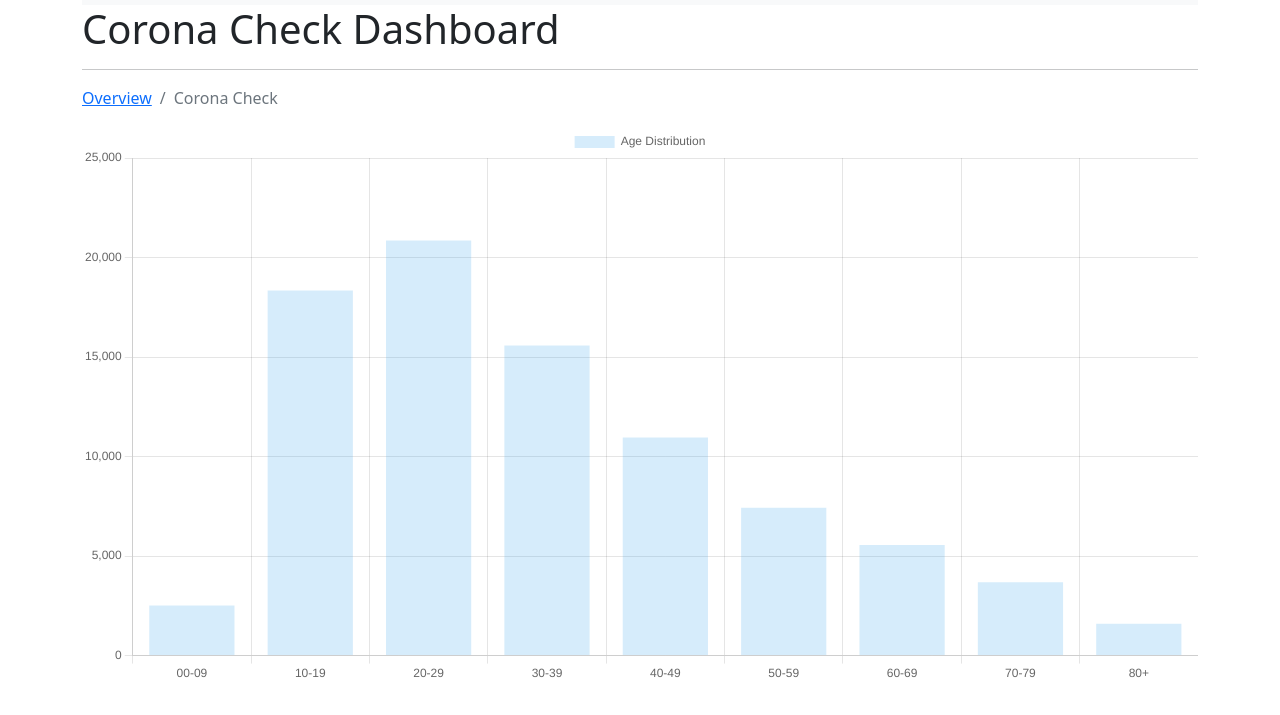
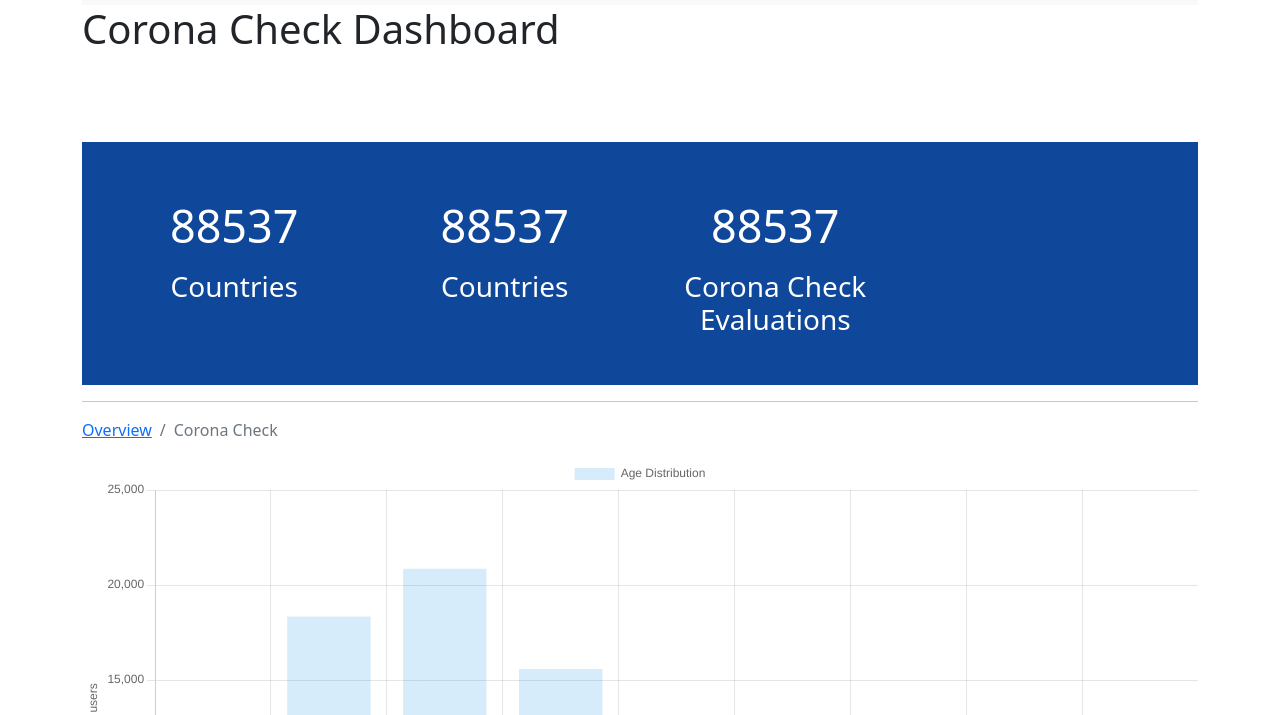
Before and after one commit to joa24jm/php_pycharm_test, a plain HTML site: page www/corona-check/index.html in a window 1280 px wide. Shown: the part 85-800 px from the top of the page. Drawn offline with nearby package versions, Linux system fonts and the light colour scheme.

Commit message:
Start creating an animated counter with basic facts

```diff
--- a/www/corona-check/index.html
+++ b/www/corona-check/index.html
@@ -79,6 +79,32 @@
 
     <h1>Corona Check Dashboard</h1>
 
+    <div id="basic_facts"></div>
+
+    <header>
+      <div class="container">
+      </div>
+    </header>
+
+    <!--Add animated counter-->
+    <section class="counters">
+      <div class="container">
+        <div>
+					<div class="counter" data-target="10000">0</div>
+					<h3>Countries</h3>
+				</div>
+        <div>
+					<div class="counter" data-target="60000">0</div>
+					<h3>Countries</h3>
+				</div>
+        <div>
+					<div class="counter" data-target="70000">0</div>
+					<h3>Corona Check Evaluations</h3>
+				</div>
+      </div>
+    </section>
+
+
     <hr/>
 
     <nav aria-label="breadcrumb">
@@ -93,7 +119,7 @@
     </div>
 
   </div>
-
+  <!--Chart.js v3.7.1-->
   <script src="https://cdn.jsdelivr.net/npm/chart.js"></script>
 
   <!-- JavaScript Custom -->
@@ -102,5 +128,7 @@
 
   <!-- JavaScript Bootstrap -->
   <script src="https://cdn.jsdelivr.net/npm/bootstrap@5.1.3/dist/js/bootstrap.bundle.min.js" integrity="sha384-ka7Sk0Gln4gmtz2MlQnikT1wXgYsOg+OMhuP+IlRH9sENBO0LRn5q+8nbTov4+1p" crossorigin="anonymous"></script>
+
+
 </body>
 </html>
--- a/www/css/styles.css
+++ b/www/css/styles.css
@@ -1,3 +1,72 @@
 .card {
   margin-bottom: 2rem;
 }
+
+* {
+  box-sizing: border-box;
+  margin: 0;
+  padding: 0;
+}
+
+body {
+  background: rgb(255, 255, 255);
+  color:rgb(0, 0, 0);
+  display: flex;
+  flex-direction: column;
+  justify-content: flex-end;
+  height: 100vh;
+}
+
+.container {
+	max-width: 1100px;
+	margin: 0 auto;
+	overflow: auto;
+}
+
+header {
+	flex: 1;
+	height: 10%;
+	display: flex;
+	align-items: center;
+	justify-content: center;
+}
+
+header h1 {
+	font-size: 20;
+}
+
+.counters {
+	background: #0f479a;
+	color: #fff;
+	padding: 40px 20px;
+	border-top: 1px rgb(255, 255, 255) solid;
+}
+
+.counters .container {
+	display: grid;
+	grid-template-columns: repeat(4, 1fr);
+	grid-gap: 30px;
+	text-align: center;
+}
+
+.counters i {
+	color: rgb(255, 255, 255);
+	margin-bottom: 5px;
+}
+
+.counters .counter {
+	font-size: 45px;
+	margin: 10px 0;
+}
+
+@media (max-width: 700px) {
+	.counters .container {
+		grid-template-columns: repeat(2, 1fr);
+	}
+
+	.counters .container > div:nth-of-type(1),
+	.counters .container > div:nth-of-type(2) {
+		border-bottom: 1px rgb(255, 255, 255) solid;
+		padding-bottom: 20px;
+	}
+}
--- a/www/js/cc/cc.js
+++ b/www/js/cc/cc.js
@@ -1,3 +1,55 @@
+// ================================================================
+// Animated Counter [START]
+// ================================================================
+const json_data_url_2 = '../../json/cc/basic_facts.json';
+
+window.onload = getJSON(json_data_url_2, function(err, json_data) {
+  if (err !== null) {
+    console.log('Something went wrong: ' + err);
+  } else {
+    console.log('Basic facts:');
+    console.log(json_data);
+  }
+
+const counters = document.querySelectorAll('.counter');
+const speed = 150; // The lower the slower
+
+counters.forEach(counter => {
+	const updateCount = () => {
+    // TODO: Parse json data correctly - how to access the right data? n_users, n_countries, n_evaluations
+		const target = json_data.n_cor;
+		const count = +counter.innerText;
+
+		// Lower inc to slow and higher to slow
+		const inc = target / speed;
+
+		// console.log(inc);
+		// console.log(count);
+
+		// Check if target is reached
+		if (count < target) {
+			// Add inc to count and output in counter
+			counter.innerText = count + inc;
+			// Call function every ms
+			setTimeout(updateCount, 1);
+		} else {
+			counter.innerText = target;
+		}
+	};
+
+	updateCount();
+});
+
+
+  });
+
+
+
+// ================================================================
+// Animated Counter [END]
+// ================================================================
+
+
 // ================================================================
 // Basic Chart.js example [START]
 // ================================================================
@@ -27,7 +79,22 @@ window.onload = getJSON(json_data_url, function(err, json_data) {
     const config = {
       type: 'bar',
       data: data,
-      options: {}
+      options : {
+        scales: {
+          y: {
+            title: {
+              display: true,
+              text: 'Number of users'
+            }
+          },
+          x: {
+            title: {
+              display: true,
+              text: 'Age range in years'
+            }
+          }
+        }
+      },
     };
 
     const _ = new Chart(
```
